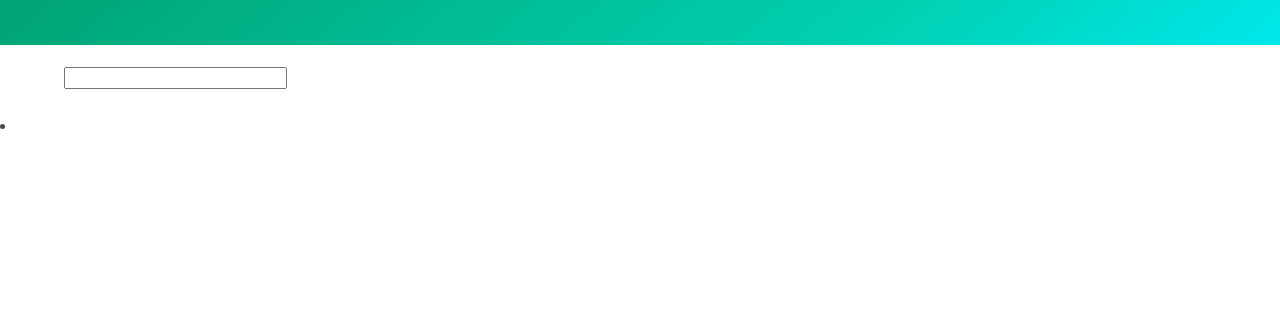
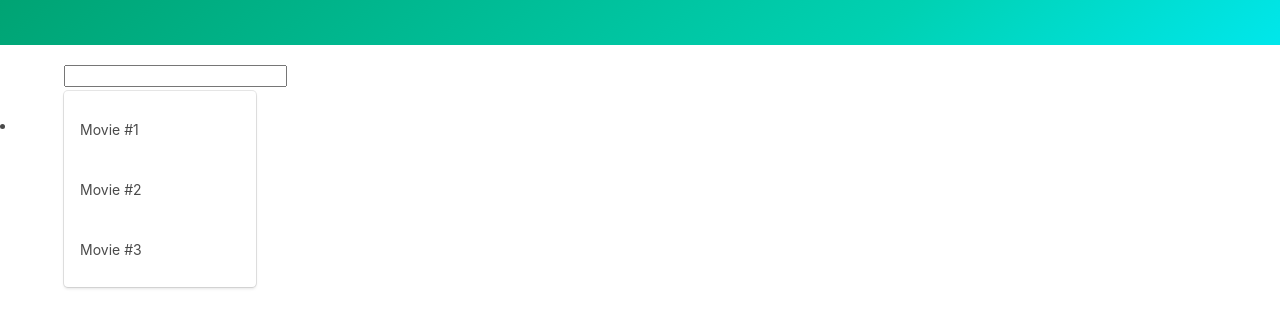
Before and after one commit to 3willows/moviesApiIProject, a plain HTML site: page index.html in a window 1280 px wide. Shown: the part 87-414 px from the top of the page. Drawn offline with nearby package versions, Linux system fonts and the light colour scheme.

Commit message:
add dropdown menu

```diff
--- a/index.html
+++ b/index.html
@@ -1,17 +1,13 @@
 <!DOCTYPE html>
 <html>
+
 <head>
   <script src="https://cdnjs.cloudflare.com/ajax/libs/axios/0.19.0/axios.min.js"></script>
-    <link
-      rel="stylesheet"
-      href="https://cdnjs.cloudflare.com/ajax/libs/font-awesome/5.11.2/css/all.css"
-    />
-    <link
-      rel="stylesheet"
-      href="https://cdnjs.cloudflare.com/ajax/libs/bulma/0.7.5/css/bulma.css"
-    />
+  <link rel="stylesheet" href="https://cdnjs.cloudflare.com/ajax/libs/font-awesome/5.11.2/css/all.css" />
+  <link rel="stylesheet" href="https://cdnjs.cloudflare.com/ajax/libs/bulma/0.7.5/css/bulma.css" />
   <link rel="stylesheet" href="style.css" />
 </head>
+
 <body>
   <section class="hero is-primary is-bold">
     <div class="hero-body">
@@ -26,12 +22,23 @@
     </div>
   </section>
   <div class="container">
-      <input type="text" />
-      <div id = "target"></div>
+    <div class="dropdown is-active">
+      <input />
+      <div class="dropdown-menu">
+        <div class="dropdown-content">
+          <a class="dropdown-item">Movie #1</a>
+          <a class="dropdown-item">Movie #2</a>
+          <a class="dropdown-item">Movie #3</a>
+        </div>
+
+      </div>
+    </div>
+    <div id="target"></div>
   </div>
   <script src="utils.js"></script>
   <script src="index.js"></script>
 </body>
+
 </html>
 <img src="" alt="">
 <li></li>
```
Lines whose indentation alone changed are shown as unchanged.
